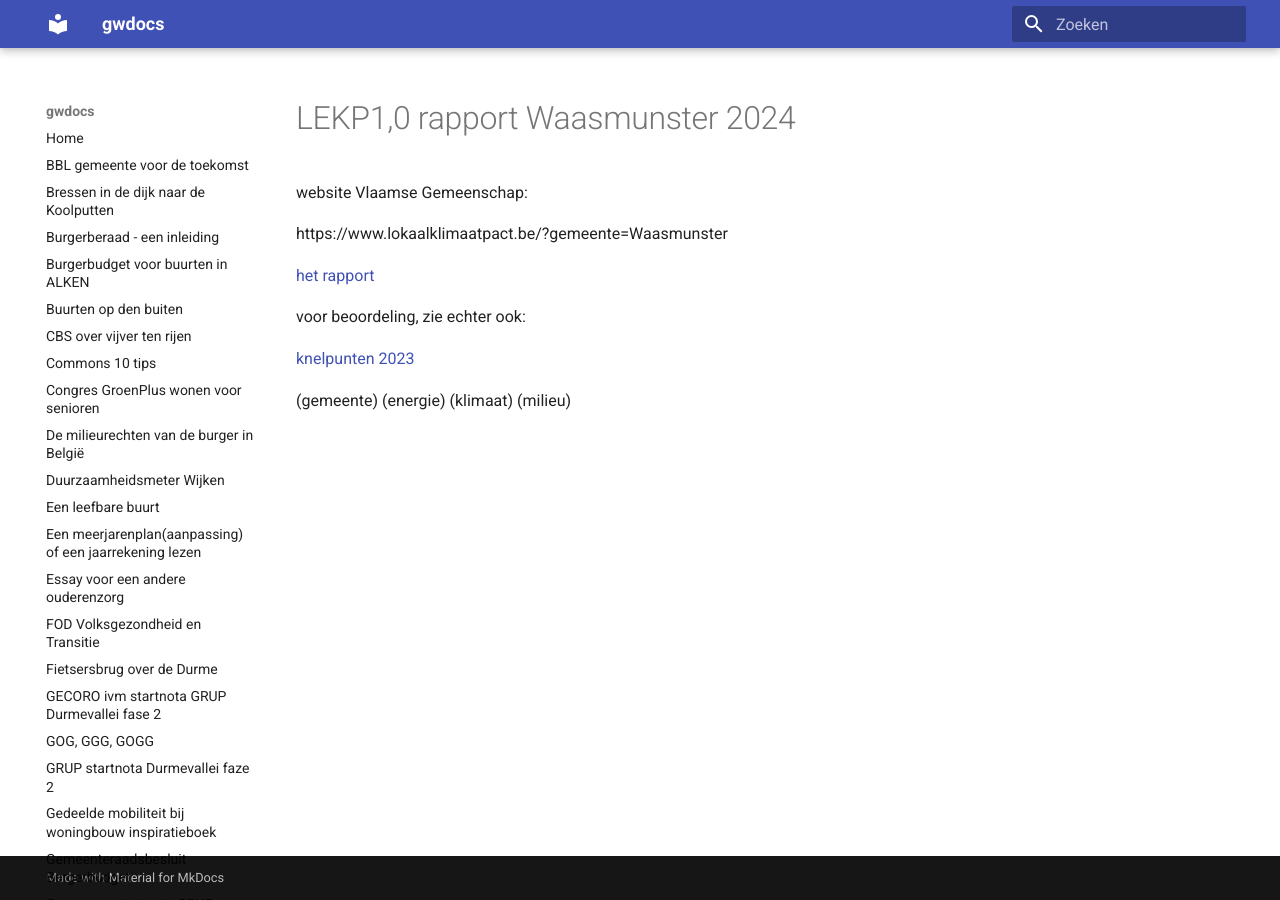
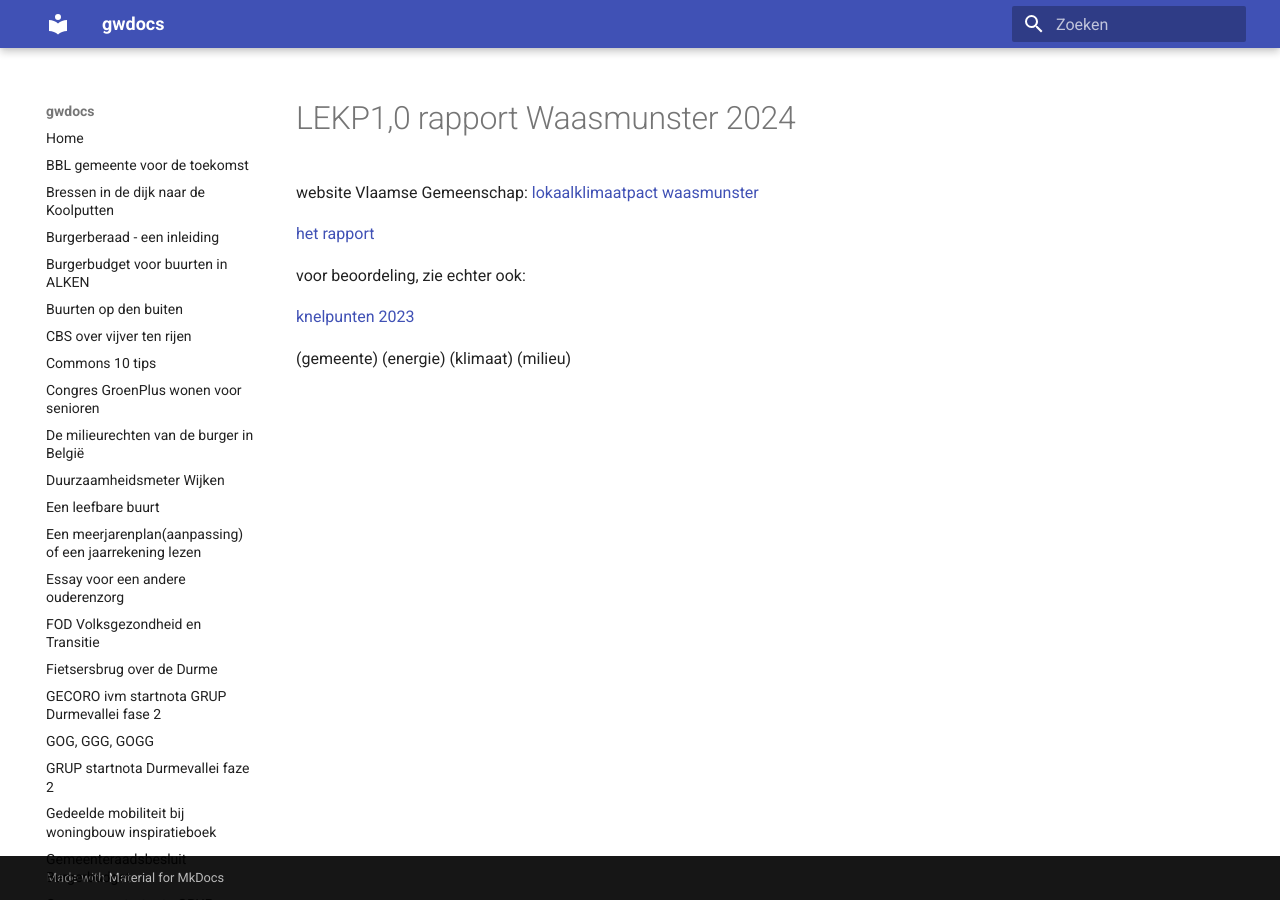
Before and after one commit to groenwaasmunster/gwdocs, an MkDocs documentation site: the page built from docs/LEKP1,0 rapport Waasmunster 2024.md, in a window 1280 px wide. Built offline with MkDocs 1.6.1 and Material for MkDocs 9.7.7, drawn with Linux system fonts in a browser that asks for light colours; some of the changed lines change nothing that is shown.

Commit message:
Update LEKP1,0 rapport Waasmunster 2024.md

```diff
--- a/docs/LEKP1,0 rapport Waasmunster 2024.md
+++ b/docs/LEKP1,0 rapport Waasmunster 2024.md
@@ -1,11 +1,10 @@
 website Vlaamse Gemeenschap:
+[lokaalklimaatpact waasmunster](https://www.lokaalklimaatpact.be/?gemeente=Waasmunster)
 
-https://www.lokaalklimaatpact.be/?gemeente=Waasmunster
-
-[het rapport](/best/lekp-1.docx)
+[het rapport](https://github.com/groenwaasmunster/gwdocs/blob/830e14ac6f44a0662f2186182a2a9c7ae2c58ab2/docs/best/lekp-1.docx)
 
 voor beoordeling, zie echter ook:
 
-[knelpunten 2023](/best/LEKP%2013%20knelpunten.pdf)
+[knelpunten 2023](https://github.com/groenwaasmunster/gwdocs/blob/main/docs/best/LEKP%2013%20knelpunten.pdf)
 
 (gemeente) (energie) (klimaat) (milieu)
```
